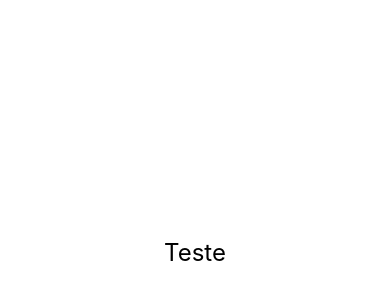
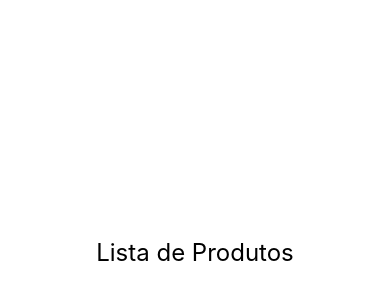
Before and after one commit to eladiojunior/curso-react-native, a React Native app: screen / in a window 390 px wide. Shown: the part 170-470 px from the top of the page. Built offline with nearby package versions, Linux system fonts and the light colour scheme.

Commit message:
Implementação do exemplo Lista de Produtos.

```diff
--- a/src/componentes/produtos/ListaProdutos.js
+++ b/src/componentes/produtos/ListaProdutos.js
@@ -4,7 +4,7 @@ import Estilo from '../estilo';
 export default (props) => {
     return (
         <View>
-            <Text style={Estilo.textoGrande}>Teste</Text>
+            <Text style={Estilo.textoGrande}>Lista de Produtos</Text>
         </View>
     );
 }
```
